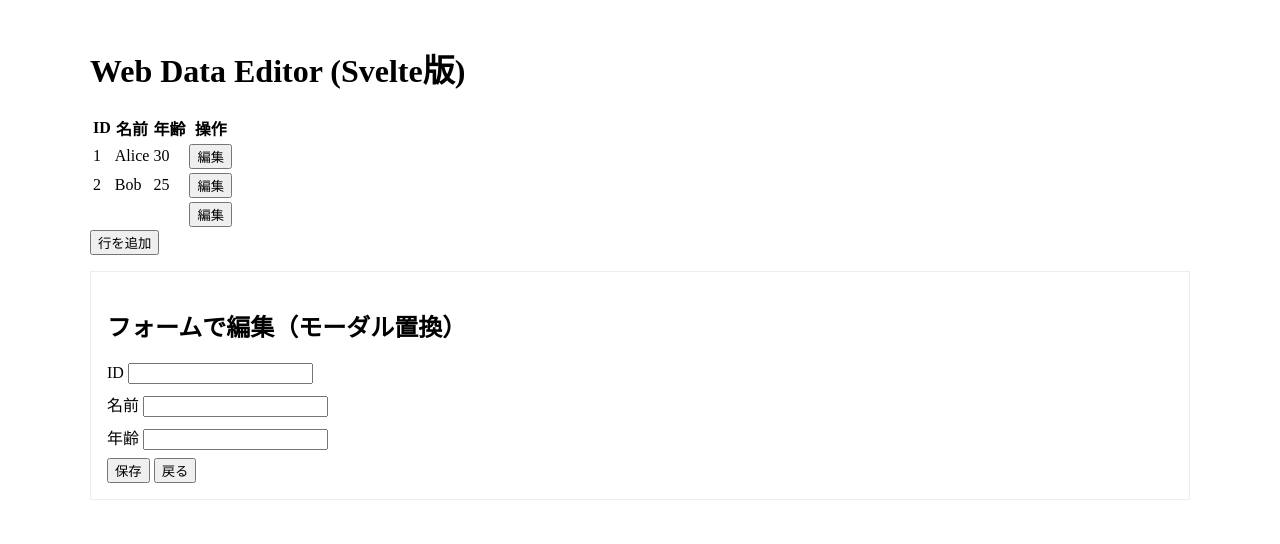
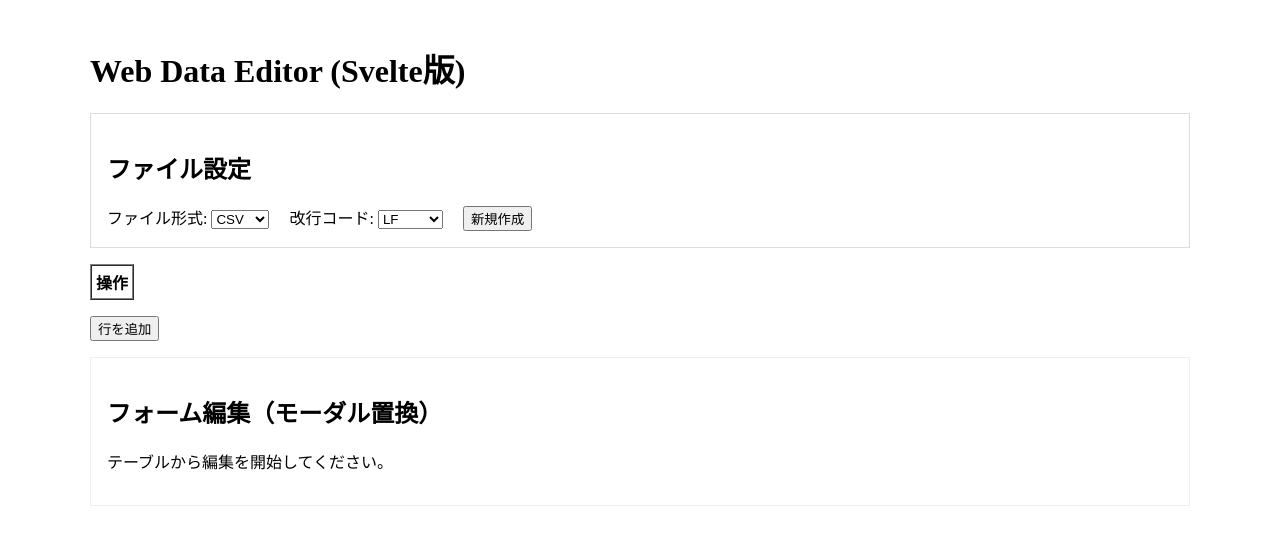
Before and after one commit to SRAUFactory/web-data-editor, a SvelteKit app: page / in a window 1280 px wide. Both pictures are taken after a click on the button "行を追加". Shown: the top 544 px of the page. Built offline with nearby package versions, Linux system fonts and the light colour scheme.

Commit message:
[ChatGPT]データ型変更

```diff
--- a/src/lib/components/DataEditor.svelte
+++ b/src/lib/components/DataEditor.svelte
@@ -1,51 +1,50 @@
 <script lang="ts">
-  import { rows, schema, selectedIndex, isFormView } from '$lib/stores/editor';
+  import { rows, selected, isFormView } from '$lib/stores/editor';
   import { get } from 'svelte/store';
 
-  let local = {} as any;
-
-  $: idx = $selectedIndex;
+  let data: string[] = [];
+  $: idx = $selected.row;
 
   $: if (idx !== null) {
-    const r = get(rows)[idx] || {};
-    local = JSON.parse(JSON.stringify(r));
+    data = [...(get(rows)[idx] || [])];
   }
 
   function save() {
     if (idx === null) return;
-    rows.update(rs => { rs[idx] = local; return rs; });
+    rows.update(r => {
+      r[idx] = [...data];
+      return r;
+    });
     isFormView.set(false);
-    selectedIndex.set(null);
+    selected.set({ row: null, col: null });
   }
 
-  function cancel() {
+  function back() {
     isFormView.set(false);
-    selectedIndex.set(null);
+    selected.set({ row: null, col: null });
   }
 </script>
 
-{#if idx === null}
-  <p>編集対象が選択されていません。テーブルから編集を始めてください。</p>
-{:else}
-  <div class="editor">
-    <h2>行編集</h2>
-    {#each $schema.fields as f}
-      <div class="field">
-        <label>{f.label}</label>
-        {#if f.type === 'number'}
-          <input type="number" bind:value={local[f.key]} />
-        {:else}
-          <input type="text" bind:value={local[f.key]} />
-        {/if}
-      </div>
-    {/each}
+<article>
+  <h2>フォーム編集（モーダル置換）</h2>
+  {#if idx === null}
+    <p>テーブルから編集を開始してください。</p>
+  {:else}
+    <form on:submit|preventDefault={save}>
+      {#each data as cell, j}
+        <div>
+          <label for={"col" + j}>列 {j}</label>
+          <input id={"col" + j} bind:value={data[j]} />
+        </div>
+      {/each}
 
-    <button on:click={save}>保存</button>
-    <button on:click={cancel}>キャンセル</button>
-  </div>
-{/if}
+      <button type="submit">保存</button>
+      <button type="button" on:click={back}>戻る</button>
+    </form>
+  {/if}
+</article>
 
 <style>
-  .editor { border: 1px solid #ddd; padding: 1rem; margin-top: 1rem; }
-  .field { margin-bottom: 0.5rem; }
+  article { border: 1px solid #eee; padding: 1rem; margin-top: 1rem; }
+  form div { margin-bottom: 0.5rem; }
 </style>
--- a/src/lib/components/DataTable.svelte
+++ b/src/lib/components/DataTable.svelte
@@ -1,43 +1,41 @@
 <script lang="ts">
-  import { rows, schema, selectedIndex, isFormView } from '$lib/stores/editor';
+  import { rows, selected, isFormView } from '$lib/stores/editor';
   import { get } from 'svelte/store';
 
-  function editRow(i: number) {
-    selectedIndex.set(i);
+  function editCell(rowIdx: number, colIdx: number) {
+    selected.set({ row: rowIdx, col: colIdx });
     isFormView.set(true);
   }
 
   function addRow() {
-    const r = get(rows).length;
-    const newRow = {} as any;
-    get(schema).fields.forEach(f => (newRow[f.key] = ''));
-    rows.update(rs => { rs.push(newRow); return rs; });
-    selectedIndex.set(r);
-    isFormView.set(true);
+    const current = get(rows);
+    const cols = current[0]?.length ?? 0;
+    const newRow = new Array(cols).fill('');
+    rows.update(r => [...r, newRow]);
   }
 </script>
 
-<table>
+<table border="1" cellpadding="4" cellspacing="0">
   <thead>
-    <tr>
-      {#each $schema.fields as f}
-        <th>{f.label}</th>
-      {/each}
-      <th>操作</th>
-    </tr>
+    {#if $rows.length > 0}
+      <tr>
+        {#each $rows[0] as header}
+          <th>{header}</th>
+        {/each}
+        <th>操作</th>
+      </tr>
+    {/if}
   </thead>
   <tbody>
-    {#each $rows as row, i}
+    {#each $rows.slice(1) as row, i}
       <tr>
-        {#each $schema.fields as f}
-          <td>{row[f.key]}</td>
+        {#each row as cell, j}
+          <td>{cell}</td>
         {/each}
-        <td>
-          <button on:click={() => editRow(i)}>編集</button>
-        </td>
+        <td><button on:click={() => editCell(i + 1, 0)}>編集</button></td>
       </tr>
     {/each}
   </tbody>
 </table>
 
-<button on:click={addRow}>行を追加</button>
+<button on:click={addRow} style="margin-top:1rem;">行を追加</button>
--- a/src/lib/components/FormView.svelte
+++ b/src/lib/components/FormView.svelte
@@ -1,35 +1,40 @@
 <script lang="ts">
-  import { rows, schema, selectedIndex, isFormView } from '$lib/stores/editor';
+  import { rows, selected, isFormView } from '$lib/stores/editor';
   import { get } from 'svelte/store';
 
-  let data: any = {};
-  $: idx = $selectedIndex;
+  let data: string[] = [];
+  $: idx = $selected.row;
 
-  $: if (idx !== null) data = JSON.parse(JSON.stringify(get(rows)[idx] || {}));
+  $: if (idx !== null) {
+    data = [...(get(rows)[idx] || [])];
+  }
 
   function save() {
     if (idx === null) return;
-    rows.update(rs => { rs[idx] = data; return rs; });
+    rows.update(r => {
+      r[idx] = [...data];
+      return r;
+    });
     isFormView.set(false);
-    selectedIndex.set(null);
+    selected.set({ row: null, col: null });
   }
 
   function back() {
     isFormView.set(false);
-    selectedIndex.set(null);
+    selected.set({ row: null, col: null });
   }
 </script>
 
 <article>
-  <h2>フォームで編集（モーダル置換）</h2>
+  <h2>フォーム編集（モーダル置換）</h2>
   {#if idx === null}
-    <p>新しい行の作成やテーブルから編集を開始してください。</p>
+    <p>テーブルから編集を開始してください。</p>
   {:else}
     <form on:submit|preventDefault={save}>
-      {#each $schema.fields as f}
+      {#each data as cell, j}
         <div>
-          <label for={f.key}>{f.label}</label>
-          <input id={f.key} bind:value={data[f.key]} type={f.type === 'number' ? 'number' : 'text'} />
+          <label for={"col" + j}>列 {j}</label>
+          <input id={"col" + j} bind:value={data[j]} />
         </div>
       {/each}
 
--- a/src/lib/stores/editor.ts
+++ b/src/lib/stores/editor.ts
@@ -1,7 +1,21 @@
+// === 修正版 editor.ts ===
 import { writable } from 'svelte/store';
-import type { Row, Schema } from '../types';
+import type { Row, FileSettings } from '../types';
 
-export const rows = writable<Row[]>([]);
-export const schema = writable<Schema>({ fields: [] });
-export const selectedIndex = writable<number | null>(null);
-export const isFormView = writable<boolean>(false); // modal -> form view toggle
+/** テーブルの内容 */
+export const rows = writable<Row>([]);
+
+/** 選択中の行・列インデックス */
+export const selected = writable<{ row: number | null; col: number | null }>({
+  row: null,
+  col: null
+});
+
+/** 編集ビュー切り替え（true = フォーム表示） */
+export const isFormView = writable<boolean>(false);
+
+/** ファイル設定 */
+export const fileSettings = writable<FileSettings>({
+  fileType: 'CSV',
+  lfCode: 'LF'
+});
--- a/src/routes/+page.svelte
+++ b/src/routes/+page.svelte
@@ -2,37 +2,56 @@
   import DataTable from '$lib/components/DataTable.svelte';
   import DataEditor from '$lib/components/DataEditor.svelte';
   import FormView from '$lib/components/FormView.svelte';
-  import { rows, schema, isFormView } from '$lib/stores/editor';
-  import { onMount } from 'svelte';
+  import { rows, isFormView, fileSettings } from '$lib/stores/editor';
+  import type { FileSettings } from '$lib/types';
 
-  // サンプルスキーマとデータ（実際はAPIから取得）
-  onMount(() => {
-    schema.set({
-      fields: [
-        { key: 'id', label: 'ID', type: 'number' },
-        { key: 'name', label: '名前', type: 'text' },
-        { key: 'age', label: '年齢', type: 'number' }
-      ]
-    });
+  function newFile() {
+    rows.set([
+      ['ID', 'Name', 'Age'],
+      ['1', 'Alice', '30'],
+      ['2', 'Bob', '25']
+    ]);
+  }
 
-    rows.set([
-      { id: 1, name: 'Alice', age: 30 },
-      { id: 2, name: 'Bob', age: 25 }
-    ]);
-  });
+  function handleFileSettingsChange(e: Event, key: keyof FileSettings) {
+    const value = (e.target as HTMLSelectElement).value as FileSettings[keyof FileSettings];
+    fileSettings.update(fs => ({ ...fs, [key]: value }));
+  }
 </script>
 
 <style>
   main { padding: 1rem; max-width: 1100px; margin: 0 auto; }
+  .settings { border: 1px solid #ddd; padding: 1rem; margin-bottom: 1rem; }
 </style>
 
 <main>
   <h1>Web Data Editor (Svelte版)</h1>
 
-  <!-- テーブル表示 -->
+  <section class="settings">
+    <h2>ファイル設定</h2>
+    <label>
+      ファイル形式:
+      <select on:change={(e) => handleFileSettingsChange(e, 'fileType')}>
+        <option value="CSV" selected>CSV</option>
+        <option value="TSV">TSV</option>
+        <option value="JSON">JSON</option>
+      </select>
+    </label>
+
+    <label style="margin-left:1rem">
+      改行コード:
+      <select on:change={(e) => handleFileSettingsChange(e, 'lfCode')}>
+        <option value="LF" selected>LF</option>
+        <option value="CRLF">CR+LF</option>
+        <option value="CR">CR</option>
+      </select>
+    </label>
+
+    <button style="margin-left:1rem" on:click={newFile}>新規作成</button>
+  </section>
+
   <DataTable />
 
-  <!-- 編集領域: モーダルではなくフォームビューへ切り替え -->
   {#if $isFormView}
     <FormView />
   {:else}
```
Also changed, not shown: src/lib/types.ts (+14 -10 lines).
